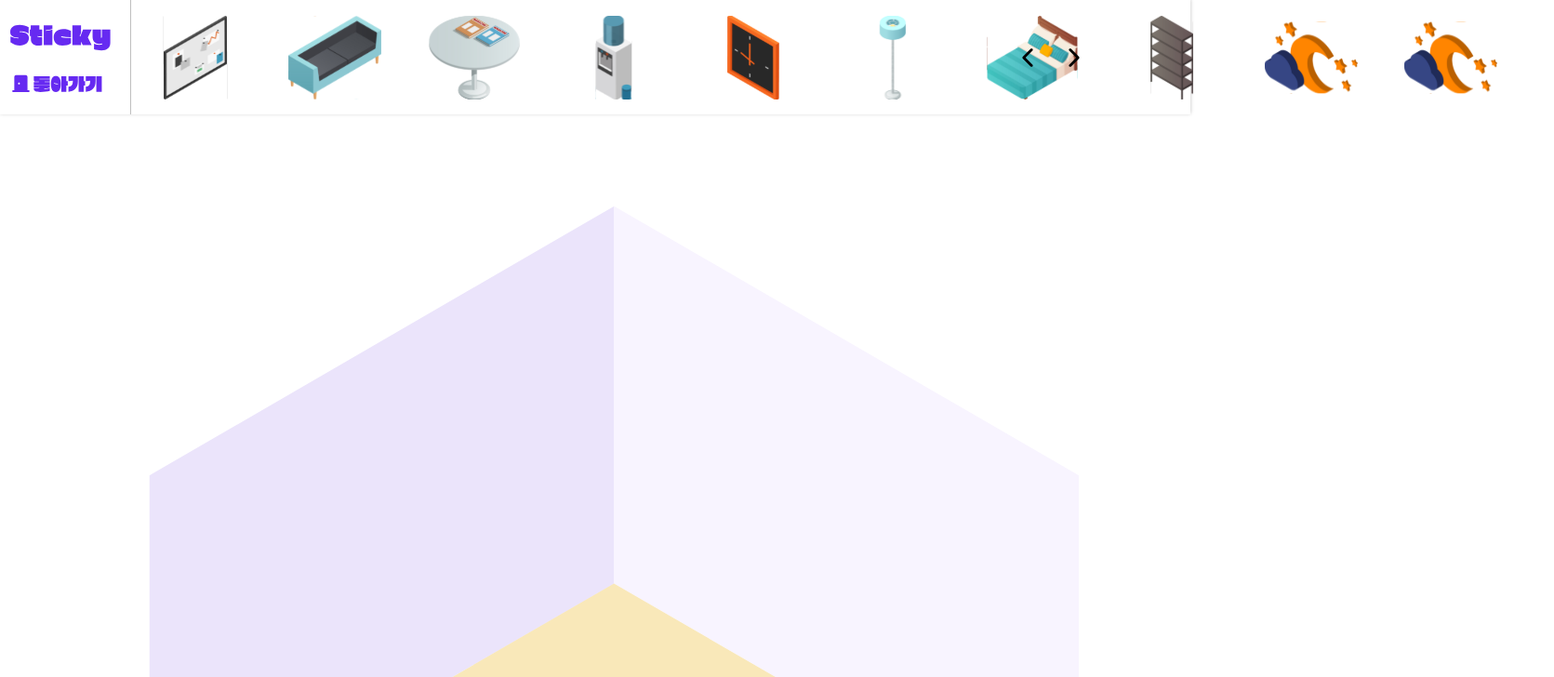
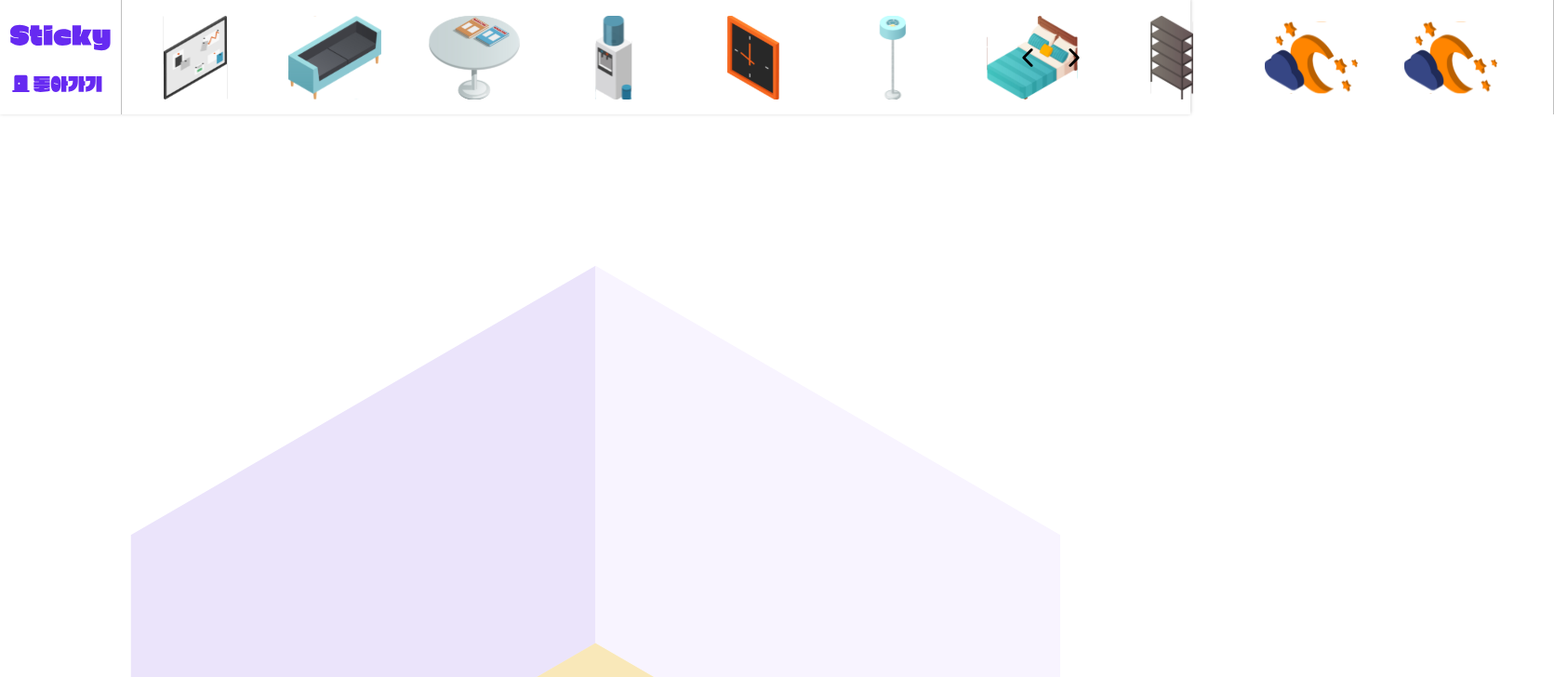
Before and after one commit to Sticky-APP/Sticky-Frontend, a Next.js app: page /space in a window 1280 px wide. Shown: the top 728 px of the page at 93% size, 1671 px wide, since content can reach past the window. Built offline with nearby package versions, Linux system fonts and the light colour scheme.

Commit message:
fix(space): 방 이미지 위치 수정

```diff
--- a/components/space/Header.tsx
+++ b/components/space/Header.tsx
@@ -105,12 +105,13 @@ export default function Header() {
       <ImageContainer href="/main">
         <Image fill src={BackIcon} alt="icon" />
       </ImageContainer>
-      <Line />
+      <Line line={130} />
       <ItemContainer>
         {testData[page].map((value: { id: number; src: StaticImageData }) => {
           return <Item key={value.id} item={value.src} />;
         })}
       </ItemContainer>
+      <Line line={1670} />
       <ButtonContainer>
         <ArrowButton
           type="button"
@@ -136,7 +137,7 @@ const Line = styled.li`
   height: 123px;
   background-color: rgba(0, 0, 0, 0.25);
   position: absolute;
-  left: 140px;
+  left: ${({ line }: { line: number }) => `${line}px`};
   list-style: none;
 `;
 
--- a/layout/SpacePage.tsx
+++ b/layout/SpacePage.tsx
@@ -18,6 +18,5 @@ const SpacePageLayout = styled.div`
   width: 1000px;
   height: 1200px;
   overflow-x: hidden;
-  margin: 6rem 10rem 0 10rem;
-  z-index: -99999;
+  margin: 10rem auto;
 `;
```
